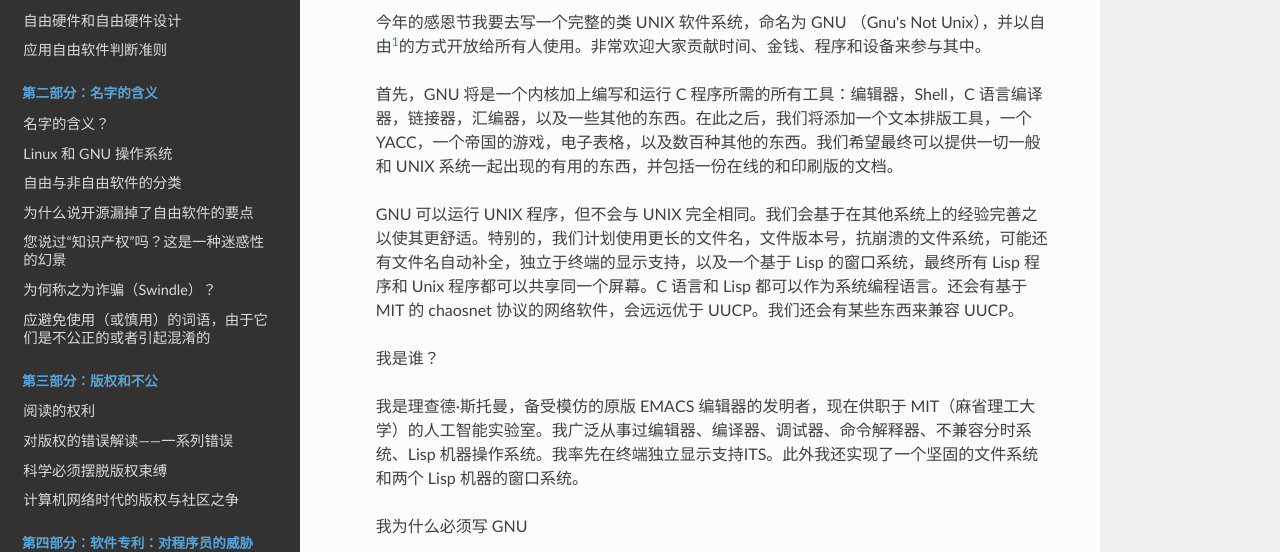
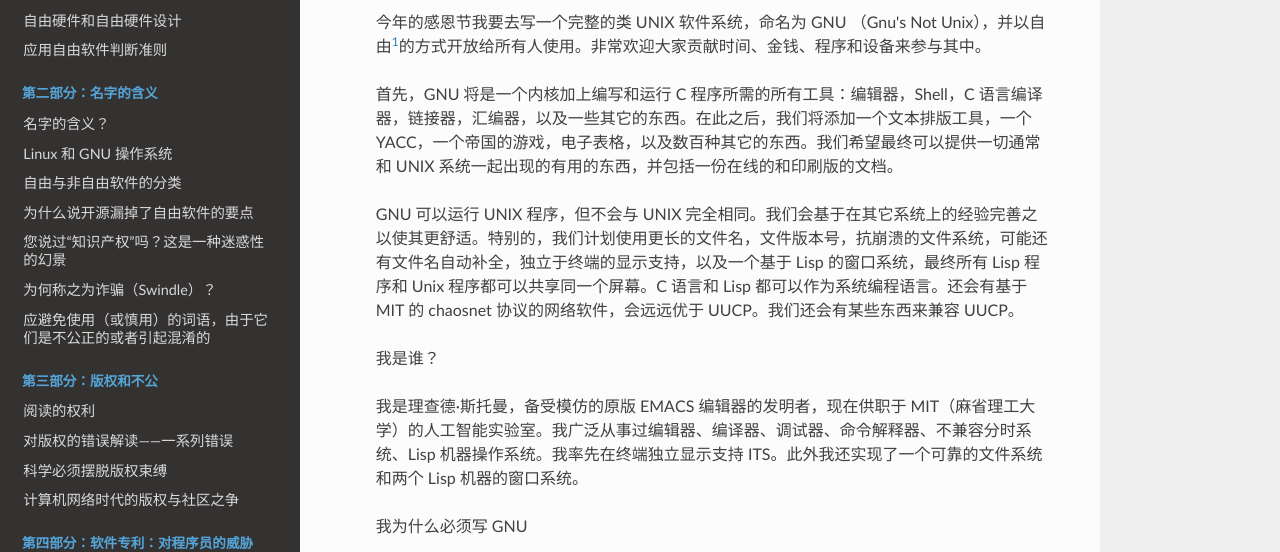
Before and after one commit to beijinglug/fsfs-zh, an MkDocs documentation site: the page built from docs/initial-announcement.md, in a window 1280 px wide and 900 px high, scrolled down 321 px. Shown: the part 173-725 px from the top of the window. Built offline with MkDocs 1.6.1, drawn with Linux system fonts in a browser that asks for light colours; nearby versions of some CDN libraries; old or Windows-style settings are respelled for this version of MkDocs.

Commit message:
更新几个用词
请考虑是否需要修改。

```diff
--- a/docs/initial-announcement.md
+++ b/docs/initial-announcement.md
@@ -18,13 +18,13 @@
 >
 > 今年的感恩节我要去写一个完整的类 UNIX 软件系统，命名为 GNU （Gnu's Not Unix），并以自由[^init-1]的方式开放给所有人使用。非常欢迎大家贡献时间、金钱、程序和设备来参与其中。
 >
-> 首先，GNU 将是一个内核加上编写和运行 C 程序所需的所有工具：编辑器，Shell，C 语言编译器，链接器，汇编器，以及一些其他的东西。在此之后，我们将添加一个文本排版工具，一个 YACC，一个帝国的游戏，电子表格，以及数百种其他的东西。我们希望最终可以提供一切一般和 UNIX 系统一起出现的有用的东西，并包括一份在线的和印刷版的文档。
+> 首先，GNU 将是一个内核加上编写和运行 C 程序所需的所有工具：编辑器，Shell，C 语言编译器，链接器，汇编器，以及一些其它的东西。在此之后，我们将添加一个文本排版工具，一个 YACC，一个帝国的游戏，电子表格，以及数百种其它的东西。我们希望最终可以提供一切通常和 UNIX 系统一起出现的有用的东西，并包括一份在线的和印刷版的文档。
 >
-> GNU 可以运行 UNIX 程序，但不会与 UNIX 完全相同。我们会基于在其他系统上的经验完善之以使其更舒适。特别的，我们计划使用更长的文件名，文件版本号，抗崩溃的文件系统，可能还有文件名自动补全，独立于终端的显示支持，以及一个基于 Lisp 的窗口系统，最终所有 Lisp 程序和 Unix 程序都可以共享同一个屏幕。C 语言和 Lisp 都可以作为系统编程语言。还会有基于 MIT 的 chaosnet 协议的网络软件，会远远优于 UUCP。我们还会有某些东西来兼容 UUCP。
+> GNU 可以运行 UNIX 程序，但不会与 UNIX 完全相同。我们会基于在其它系统上的经验完善之以使其更舒适。特别的，我们计划使用更长的文件名，文件版本号，抗崩溃的文件系统，可能还有文件名自动补全，独立于终端的显示支持，以及一个基于 Lisp 的窗口系统，最终所有 Lisp 程序和 Unix 程序都可以共享同一个屏幕。C 语言和 Lisp 都可以作为系统编程语言。还会有基于 MIT 的 chaosnet 协议的网络软件，会远远优于 UUCP。我们还会有某些东西来兼容 UUCP。
 >
 > 我是谁？
 >
-> 我是理查德·斯托曼，备受模仿的原版 EMACS 编辑器的发明者，现在供职于 MIT（麻省理工大学）的人工智能实验室。我广泛从事过编辑器、编译器、调试器、命令解释器、不兼容分时系统、Lisp 机器操作系统。我率先在终端独立显示支持ITS。此外我还实现了一个坚固的文件系统和两个 Lisp 机器的窗口系统。
+> 我是理查德·斯托曼，备受模仿的原版 EMACS 编辑器的发明者，现在供职于 MIT（麻省理工大学）的人工智能实验室。我广泛从事过编辑器、编译器、调试器、命令解释器、不兼容分时系统、Lisp 机器操作系统。我率先在终端独立显示支持 ITS。此外我还实现了一个可靠的文件系统和两个 Lisp 机器的窗口系统。
 >
 > 我为什么必须写 GNU
 >
```
